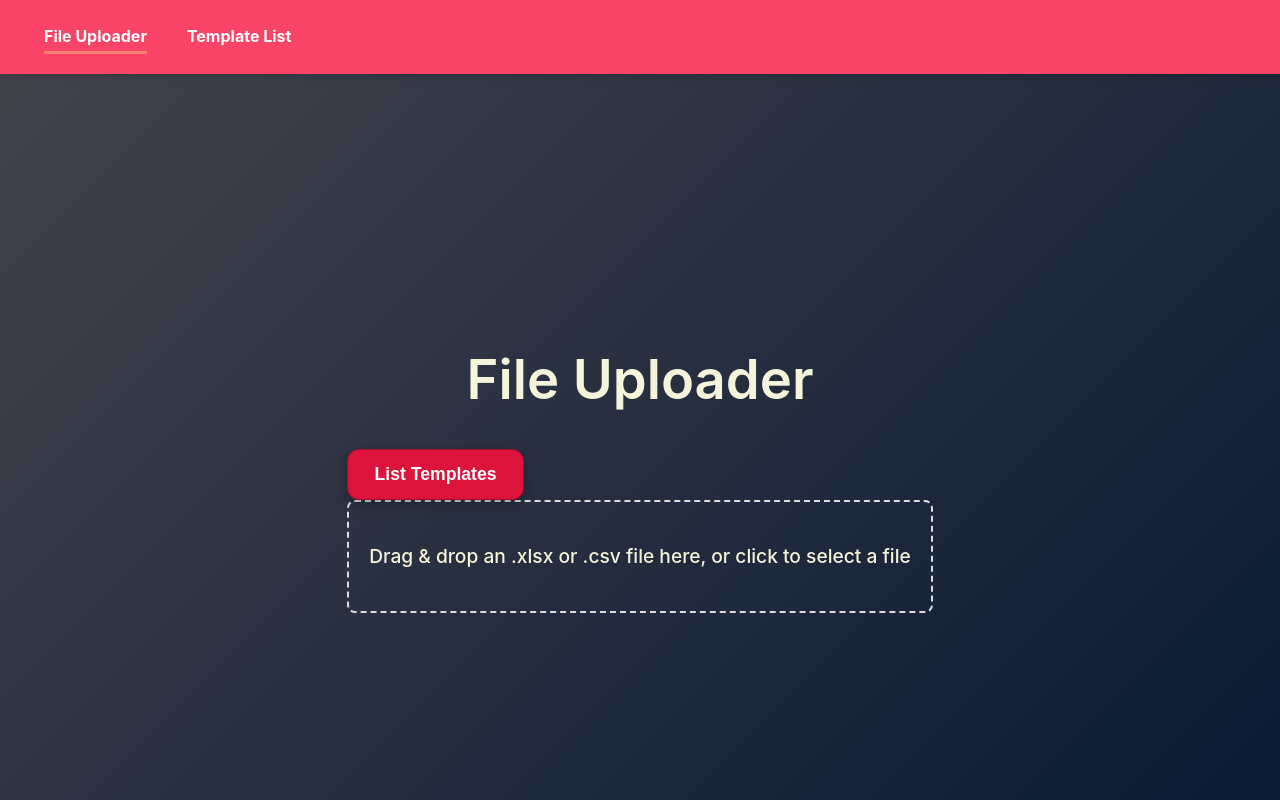
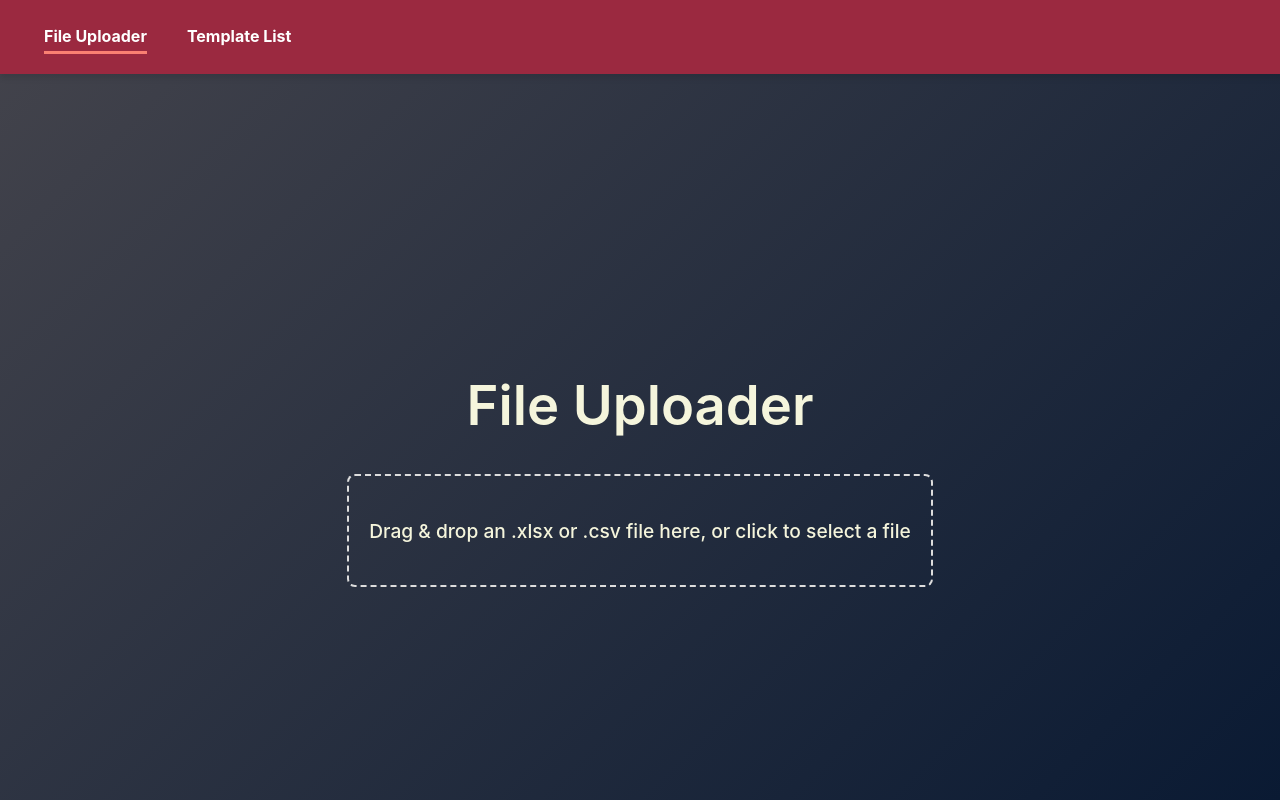
Before and after one commit to skolumban-ex/qualitas-support, a React (Vite) app in the folder frontend/my-react-app/: page / in a window 1280 px wide. Shown: the top 800 px of the page. Built offline with nearby package versions, Linux system fonts and the light colour scheme.

Commit message:
Folosleges gomb eltavolitva css kijavitva, nem volt elegge olvashato a szoveg a fooldalon, navbar szine ul eltero volt. javitva

```diff
--- a/frontend/my-react-app/src/components/FileUploader.css
+++ b/frontend/my-react-app/src/components/FileUploader.css
@@ -5,10 +5,6 @@
   box-sizing: border-box;
   max-width: 1200px;
   text-align: left; /* Align all text to the left */
-}
-
-h3{
-  text-align: center;
 }
 
 span {
@@ -39,6 +35,11 @@ span {
   text-decoration-color: black;
 }
 
+.file-uploader h3{
+  text-align: center;
+  color:  #b0bec5  ;
+}
+
 .columns {
   display: flex;
   flex-wrap: wrap;
@@ -65,7 +66,7 @@ span {
   border: 1px solid #ccc;
   border-radius: 5px;
   background-color: #f9f9f9;
-  color: #333; /* Set text color to dark for contrast */
+  color: #551717; /* Set text color to dark for contrast */
   font-size: 14px;
   cursor: pointer;
   outline: none;
--- a/frontend/my-react-app/src/components/FileUploader.jsx
+++ b/frontend/my-react-app/src/components/FileUploader.jsx
@@ -152,8 +152,6 @@ function FileUploader() {
   return (
 
     <div className="file-uploader">
-       <button onClick={openTemplateList}>List Templates</button>
-
       <div {...getRootProps()} className="dropzone">
         <input {...getInputProps()} />
         <p>Drag & drop an .xlsx or .csv file here, or click to select a file</p>
--- a/frontend/my-react-app/src/components/Navbar.css
+++ b/frontend/my-react-app/src/components/Navbar.css
@@ -6,7 +6,7 @@
     display: flex;
     justify-content: flex-start;
     padding: 1.5rem;
-    background: #f94367;
+    background-color: #9b2940;
     box-shadow: 0 4px 6px rgba(0, 0, 0, 0.1);
     z-index: 1000;
   }
```
